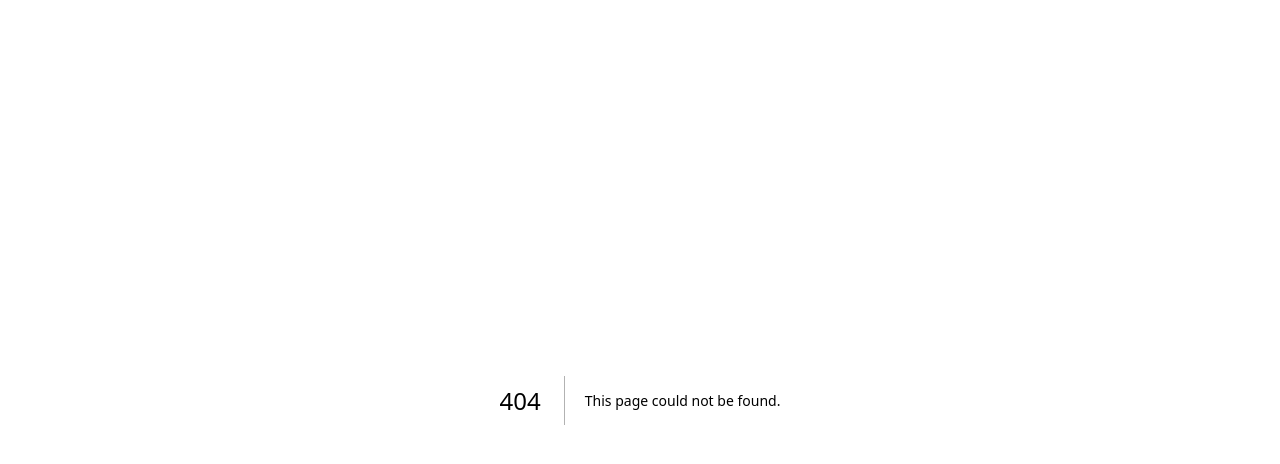
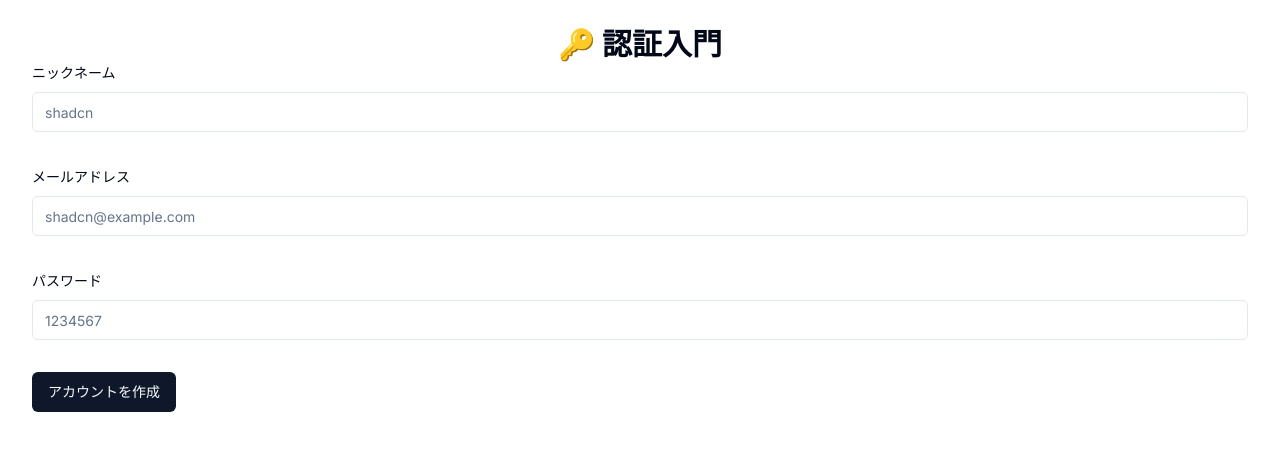
Before and after one commit to rom6621/nextjs-auth-practice, a Next.js app: page /sign-up in a window 1280 px wide. Before the commit this address had no page. Shown: the top 464 px of the page. Built offline with nearby package versions, Linux system fonts and the light colour scheme.

Commit message:
feat: 認証UIを実装

```diff
--- /dev/null
+++ b/src/app/(auth)/_components/sign-up-form.tsx
@@ -0,0 +1,98 @@
+"use client";
+
+import { zodResolver } from "@hookform/resolvers/zod";
+import { useState, useTransition } from "react";
+import { SubmitHandler, useForm } from "react-hook-form";
+import { toast } from "sonner";
+
+import { FormType, signUpSchema } from "@/schemas";
+import { signUp } from "@/actions/sign-up";
+import {
+  Form,
+  FormControl,
+  FormField,
+  FormItem,
+  FormLabel,
+  FormMessage,
+} from "@/components/ui/form";
+import { Input } from "@/components/ui/input";
+import { FormError } from "@/components/form-error";
+import { Button } from "@/components/ui/button";
+
+export const SignUpForm = () => {
+  const [error, setError] = useState<string | undefined>("");
+  const [isPending, startTransaction] = useTransition();
+
+  const form = useForm<FormType>({
+    resolver: zodResolver(signUpSchema),
+  });
+
+  const onSubmit: SubmitHandler<FormType> = (values) => {
+    setError("");
+
+    startTransaction(async () => {
+      const result = await signUp(values);
+
+      if (!result.isSuccess) {
+        setError(result.error.message);
+        return;
+      }
+
+      toast.success(result.message);
+    });
+  };
+
+  return (
+    <Form {...form}>
+      <form onSubmit={form.handleSubmit(onSubmit)} className="space-y-8">
+        <FormField
+          control={form.control}
+          name="nickname"
+          render={({ field }) => (
+            <FormItem>
+              <FormLabel>ニックネーム</FormLabel>
+              <FormControl>
+                <Input placeholder="shadcn" {...field} />
+              </FormControl>
+              <FormMessage />
+            </FormItem>
+          )}
+        />
+        <FormField
+          control={form.control}
+          name="email"
+          render={({ field }) => (
+            <FormItem>
+              <FormLabel>メールアドレス</FormLabel>
+              <FormControl>
+                <Input
+                  type="email"
+                  placeholder="shadcn@example.com"
+                  {...field}
+                />
+              </FormControl>
+              <FormMessage />
+            </FormItem>
+          )}
+        />
+        <FormField
+          control={form.control}
+          name="password"
+          render={({ field }) => (
+            <FormItem>
+              <FormLabel>パスワード</FormLabel>
+              <FormControl>
+                <Input type="password" placeholder="1234567" {...field} />
+              </FormControl>
+              <FormMessage />
+            </FormItem>
+          )}
+        />
+        <FormError message={error} />
+        <Button type="submit" disabled={isPending}>
+          アカウントを作成
+        </Button>
+      </form>
+    </Form>
+  );
+};
--- /dev/null
+++ b/src/app/(auth)/layout.tsx
@@ -0,0 +1,18 @@
+import { cn } from "@/lib/utils";
+import { Noto_Sans_JP } from "next/font/google";
+import { PropsWithChildren } from "react";
+
+const font = Noto_Sans_JP({ subsets: ["latin"], weight: ["600"] });
+
+const AuthLayout = ({ children }: PropsWithChildren) => {
+  return (
+    <main className="container flex flex-col h-full justify-center gap-x-12 py-4 lg:py-6">
+      <h1 className={cn("text-3xl font-semibold text-center", font.className)}>
+        🔑 認証入門
+      </h1>
+      {children}
+    </main>
+  );
+};
+
+export default AuthLayout;
--- /dev/null
+++ b/src/app/(auth)/sign-up/page.tsx
@@ -0,0 +1,11 @@
+import { SignUpForm } from "@/app/(auth)/_components/sign-up-form";
+
+const SignUpPage = () => {
+  return (
+    <div>
+      <SignUpForm />
+    </div>
+  );
+};
+
+export default SignUpPage;
--- /dev/null
+++ b/src/components/form-error.tsx
@@ -0,0 +1,13 @@
+interface FormErrorProps {
+  message?: string;
+}
+
+export const FormError = ({ message }: FormErrorProps) => {
+  if (!message) return null;
+
+  return (
+    <div className="bg-destructive/10 p-3 rounded-md flex items-center gap-x-2 text-sm text-destructive">
+      <p>{message}</p>
+    </div>
+  );
+};
```
